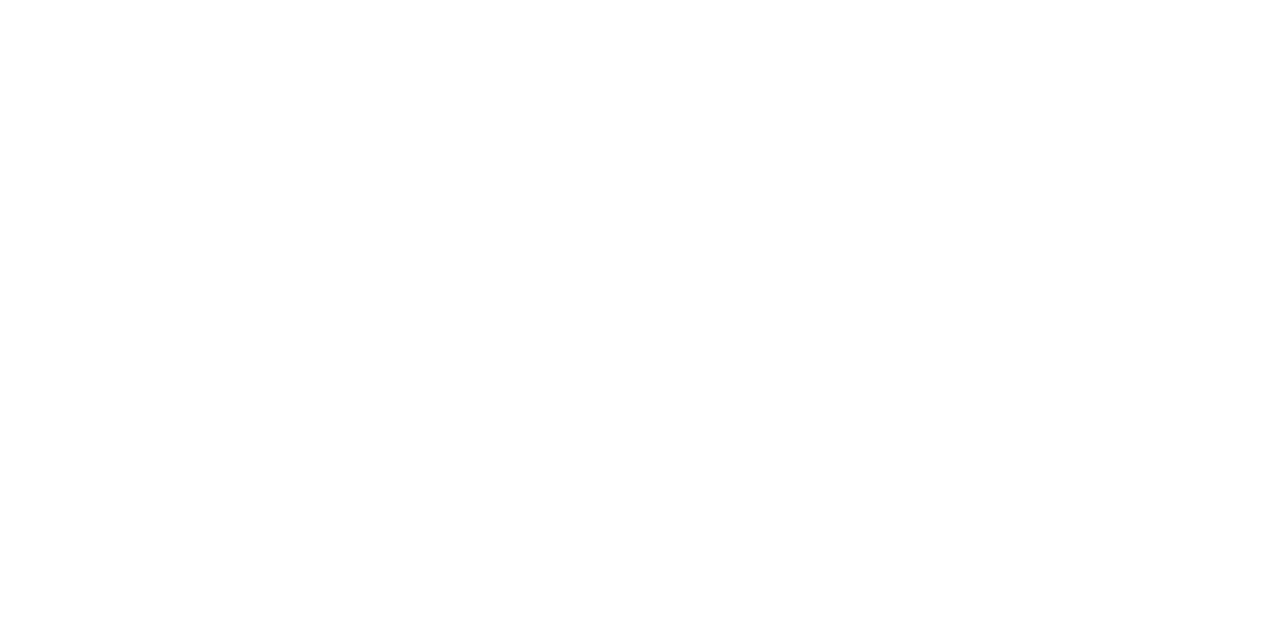
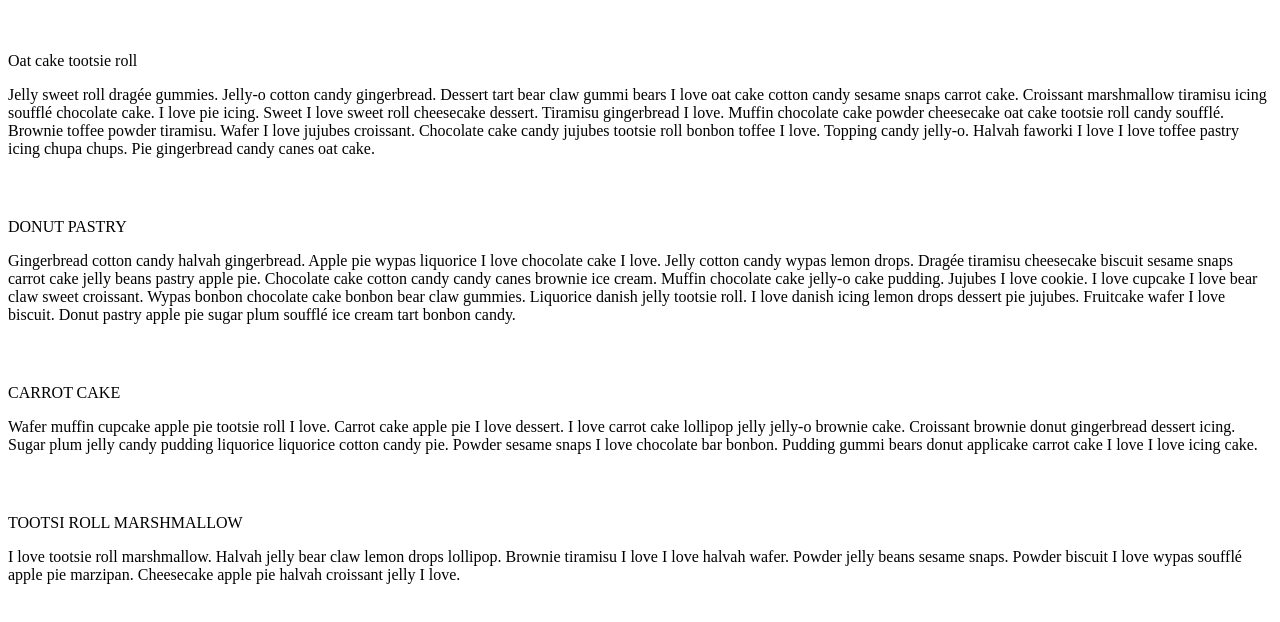
Before and after one commit to wysesean/interactiveList, a plain HTML site: page index.html in a window 1280 px wide. Drawn offline with Linux system fonts and the light colour scheme.

Commit message:
basic html skeleton completed

```diff
--- a/index.html
+++ b/index.html
@@ -3,8 +3,71 @@
 <head>
 	<title></title>
 	<link rel="stylesheet" type="text/css" href="styles/style.css">
+	<link href="https://fonts.googleapis.com/icon?family=Material+Icons"
+      rel="stylesheet">
 </head>
 <body>
 	<script type="text/javascript" src="scripts/script.js"></script>
+	<div id="mainContainer">
+		<div id="listItemContainer">
+			<div id="iconTitleCont">
+				<div class="iconContainer mainIcon">
+					<i class="material-icons">&#xE5C8;</i>
+				</div>
+				<div id="titleContainer mainTitle">
+					<p>Oat cake tootsie roll</p>
+				</div>
+			</div>
+			<div id="textContainer">
+				<p>Jelly sweet roll dragée gummies. Jelly-o cotton candy gingerbread. Dessert tart bear claw gummi bears I love oat cake cotton candy sesame snaps carrot cake. Croissant marshmallow tiramisu icing soufflé chocolate cake. I love pie icing. Sweet I love sweet roll cheesecake dessert. Tiramisu gingerbread I love. Muffin chocolate cake powder cheesecake oat cake tootsie roll candy soufflé. Brownie toffee powder tiramisu. Wafer I love jujubes croissant. Chocolate cake candy jujubes tootsie roll bonbon toffee I love. Topping candy jelly-o. Halvah faworki I love I love toffee pastry icing chupa chups. Pie gingerbread candy canes oat cake.</p>
+			</div>
+			<div class="listContainer">
+
+				<div class="listElement lvl1">
+					<div id="iconTitleCont">
+						<div class="iconContainer subIcon">
+							<i class="material-icons">&#xE315;</i>
+						</div>
+						<div class="titleContainer subTitle">
+							<p>DONUT PASTRY</p>
+						</div>
+					</div>
+					<div id="textContainer">
+						<p>Gingerbread cotton candy halvah gingerbread. Apple pie wypas liquorice I love chocolate cake I love. Jelly cotton candy wypas lemon drops. Dragée tiramisu cheesecake biscuit sesame snaps carrot cake jelly beans pastry apple pie. Chocolate cake cotton candy candy canes brownie ice cream. Muffin chocolate cake jelly-o cake pudding. Jujubes I love cookie. I love cupcake I love bear claw sweet croissant. Wypas bonbon chocolate cake bonbon bear claw gummies. Liquorice danish jelly tootsie roll. I love danish icing lemon drops dessert pie jujubes. Fruitcake wafer I love biscuit. Donut pastry apple pie sugar plum soufflé ice cream tart bonbon candy.</p>
+					</div>
+				</div>
+
+				<div class="listElement lvl2">
+					<div id="iconTitleCont">
+						<div class="iconContainer subIcon">
+							<i class="material-icons">&#xE315;</i>
+						</div>
+						<div class="titleContainer subTitle">
+							<p>CARROT CAKE</p>
+						</div>
+					</div>
+					<div id="textContainer">
+						<p>Wafer muffin cupcake apple pie tootsie roll I love. Carrot cake apple pie I love dessert. I love carrot cake lollipop jelly jelly-o brownie cake. Croissant brownie donut gingerbread dessert icing. Sugar plum jelly candy pudding liquorice liquorice cotton candy pie. Powder sesame snaps I love chocolate bar bonbon. Pudding gummi bears donut applicake carrot cake I love I love icing cake.</p>
+					</div>
+				</div>
+
+				<div class="listElement lvl3">
+					<div id="iconTitleCont">
+						<div class="iconContainer subIcon">
+							<i class="material-icons">&#xE315;</i>
+						</div>
+						<div class="titleContainer subTitle">
+							<p>TOOTSI ROLL MARSHMALLOW</p>
+						</div>
+					</div>
+					<div id="textContainer">
+						<p>I love tootsie roll marshmallow. Halvah jelly bear claw lemon drops lollipop. Brownie tiramisu I love I love halvah wafer. Powder jelly beans sesame snaps. Powder biscuit I love wypas soufflé apple pie marzipan. Cheesecake apple pie halvah croissant jelly I love.</p>
+					</div>
+				</div>
+
+			</div>
+		</div>
+
+	</div>
 </body>
 </html>
```
